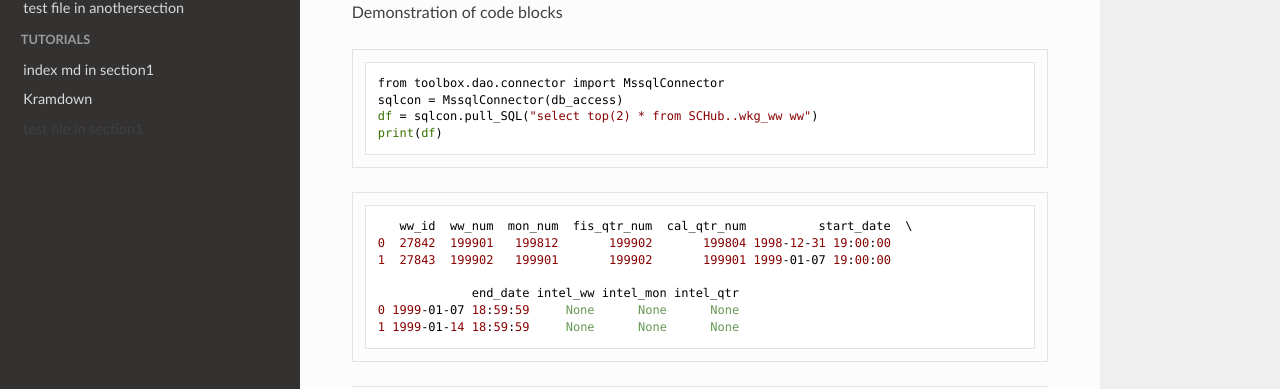
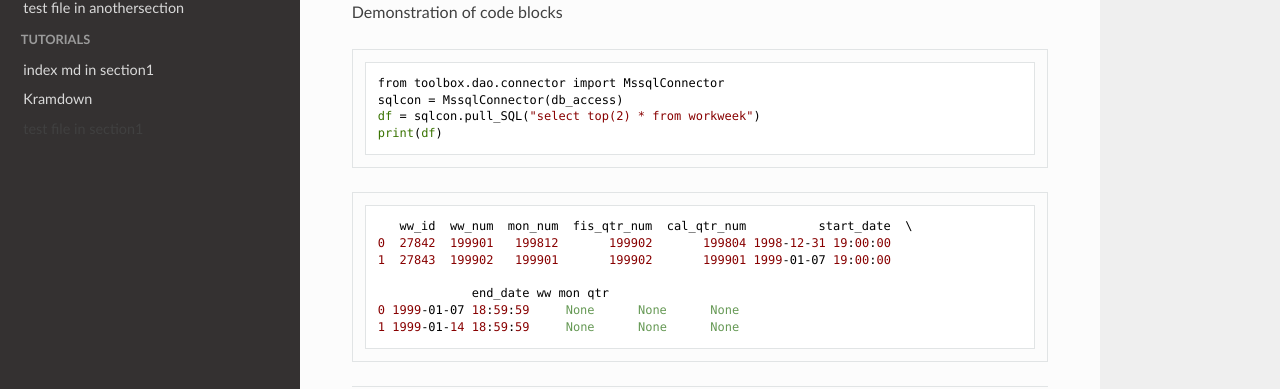
Before and after one commit to liam-hsieh/docs-template, a Jekyll site: the page built from Tutorials/test-in-section1.md, in a window 1280 px wide. Shown: the part 155-544 px from the top of the page. Built offline with Jekyll 4.4.1, drawn with Linux system fonts in a browser that asks for light colours; nearby versions of some CDN libraries; our own code applies the rules of GitHub Pages for plain Markdown files.

Commit message:
Update test-in-section1.md

````diff
--- a/Tutorials/test-in-section1.md
+++ b/Tutorials/test-in-section1.md
@@ -7,7 +7,7 @@ Demonstration of code blocks
 ```python
 from toolbox.dao.connector import MssqlConnector
 sqlcon = MssqlConnector(db_access)
-df = sqlcon.pull_SQL("select top(2) * from SCHub..wkg_ww ww")
+df = sqlcon.pull_SQL("select top(2) * from workweek")
 print(df)
 ```
 
@@ -16,6 +16,6 @@ print(df)
     0  27842  199901   199812       199902       199804 1998-12-31 19:00:00
     1  27843  199902   199901       199902       199901 1999-01-07 19:00:00
 
-                 end_date intel_ww intel_mon intel_qtr
+                 end_date ww mon qtr
     0 1999-01-07 18:59:59     None      None      None
     1 1999-01-14 18:59:59     None      None      None
````
